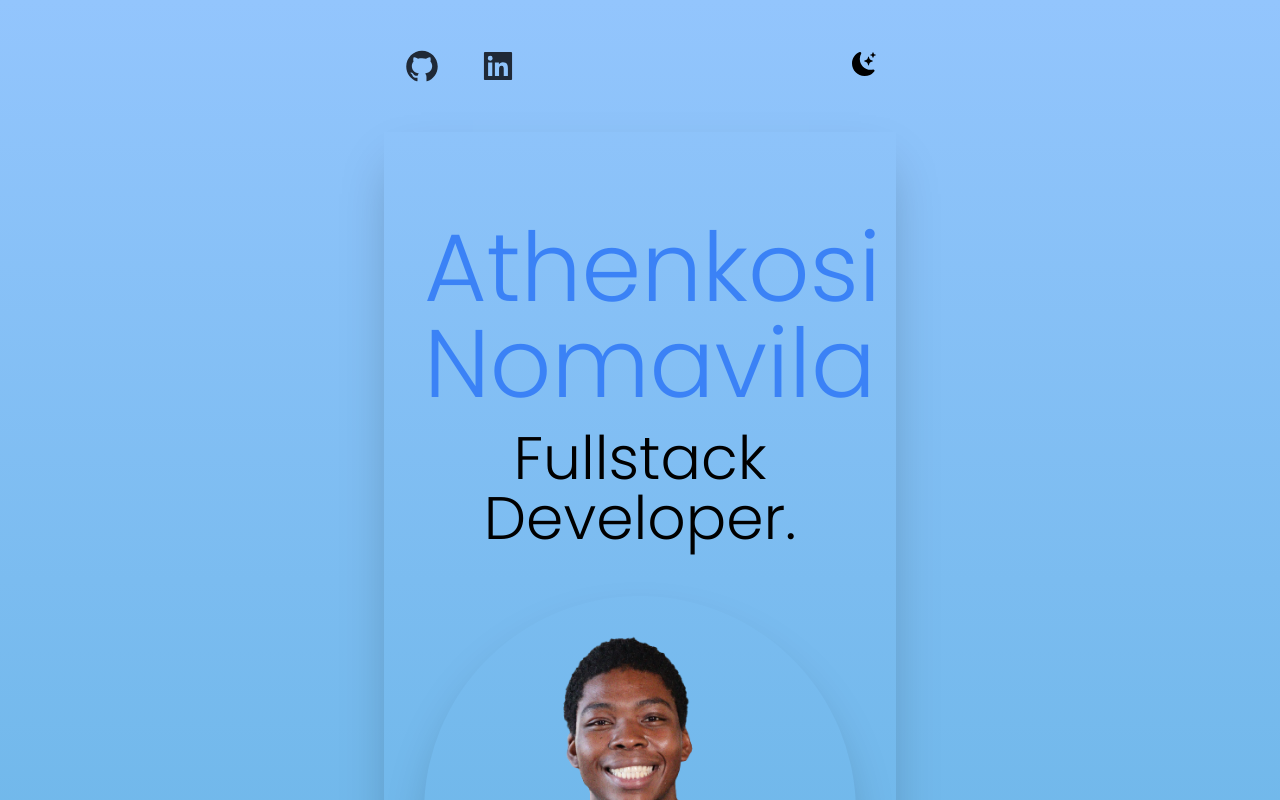
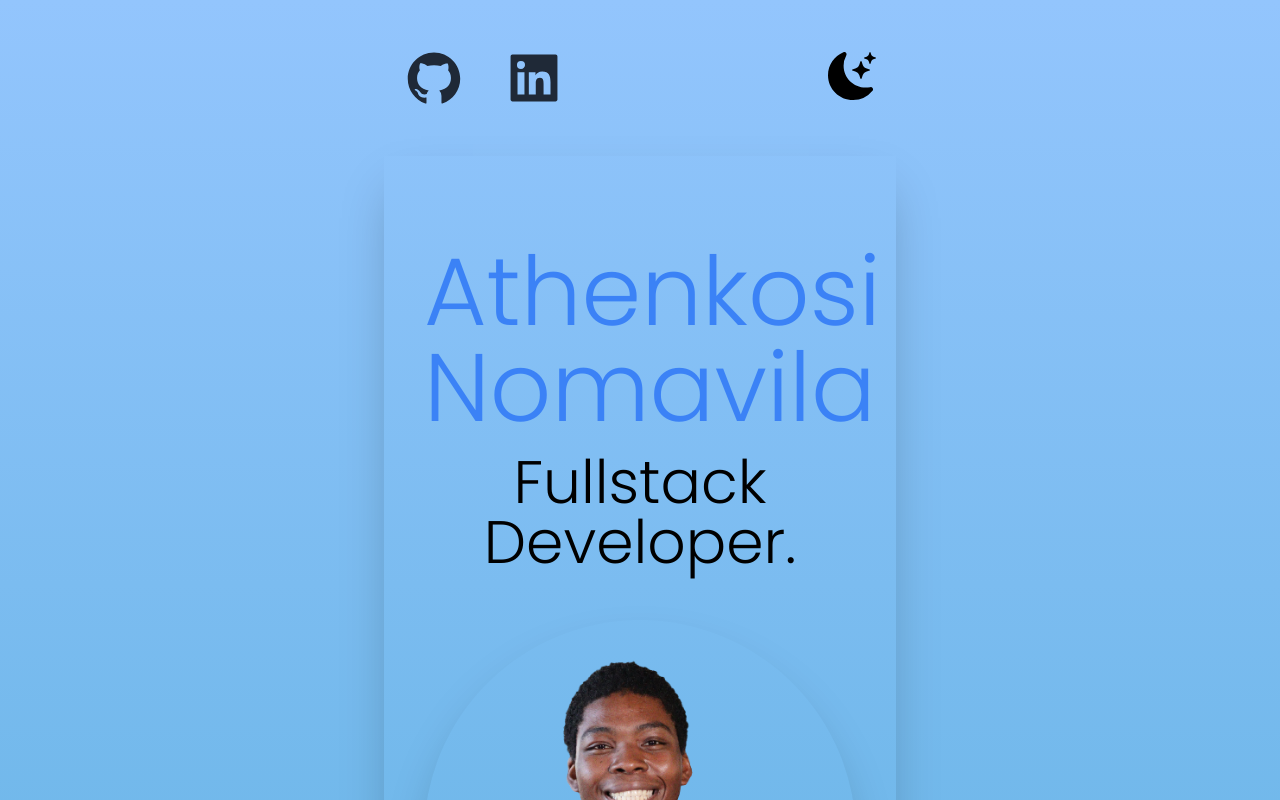
Before and after one commit to athenkosi-nomavila/porfolio, a Next.js app: page / in a window 1280 px wide. Shown: the top 800 px of the page. Built offline with nearby package versions, Linux system fonts and the light colour scheme.

Commit message:
changed icons

```diff
--- a/pages/index.js
+++ b/pages/index.js
@@ -23,7 +23,7 @@ export default function Home() {
       <main className=" bg-gradient-to-b from-blue-300 text- to-cyan-600 px-10 dark: sm:px-10 md:px-20 lg:px-96">
         <section>
           <nav className="py-10  flex justify-between dark:text-white">
-            <div className="text-4xl flex justify-center gap-10 pl-5  py-2 text-gray-800 dark:text-white">
+            <div className="md:text-4xl lg:text-6xl flex justify-center gap-10 pl-5  py-2 text-gray-800 dark:text-white">
               <a href="https://github.com/Athenksoi-Nomavila/porfolio">
                 <AiFillGithub />
               </a>
@@ -32,11 +32,11 @@ export default function Home() {
                 <AiFillLinkedin />
               </a>
             </div>
-            <ul className="text-4xl flex justify-center pr-5 py-3">
+            <ul className="md:text-4xl lg:text-7xl flex justify-center pr-5 py-3">
               <li>
                 <BsFillMoonStarsFill
                   onClick={() => setDarkMode(!darkMode)}
-                  className=" cursor-pointer text-2xl"
+                  className=" cursor-pointer md:text-2xl lg:text-5xl"
                 />
               </li>
             </ul>
```
